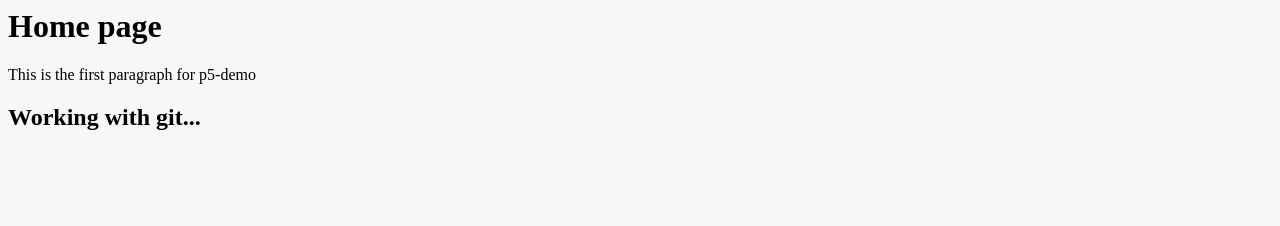
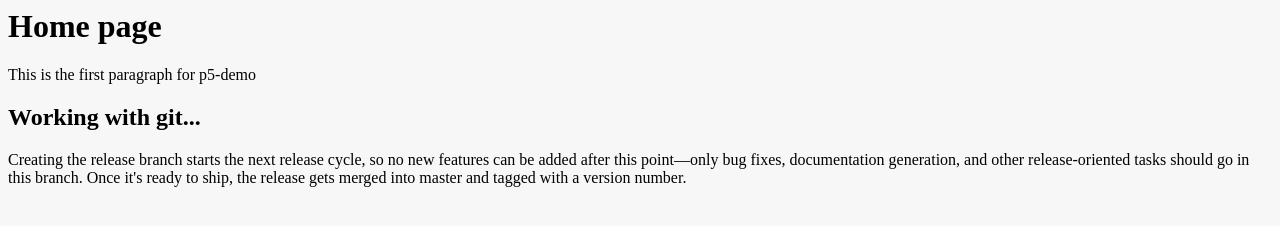
Before and after one commit to iulyanp/p5-demo, a plain HTML site: page index.html in a window 1280 px wide. Drawn offline with Linux system fonts and the light colour scheme.

Commit message:
Last polish for the first release

```diff
--- a/index.html
+++ b/index.html
@@ -8,6 +8,10 @@
         <h1>Home page</h1>
         <p>This is the first paragraph for p5-demo</p>
         <h2>Working with git...</h2>
+        <p>
+        Creating the release branch starts the next release cycle, so no new features can be added after this point—only bug fixes, documentation generation, and other release-oriented tasks should go in this branch. Once it's ready to ship, the release gets merged into master and tagged with a version number.
+        </p>
+
 		<script type="text/javascript" src="js/jquery-1.9.1.js"></script>
 		<script type="text/javascript" src="js/main.js"></script>
 	</body>
```
Also changed, not shown: license.txt (added), robots.txt (added).
